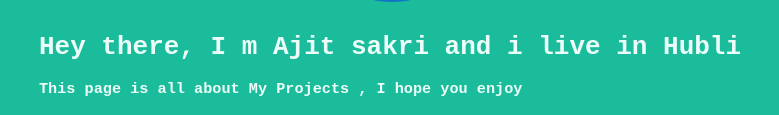
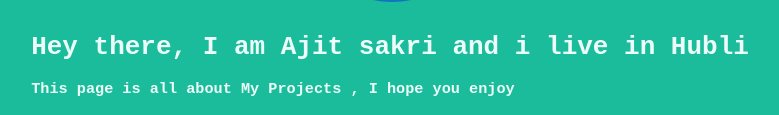
Before and after one commit to ajitpsakri/site, a plain HTML site: page index.html in a window 1280 px wide. Shown: the part 419-534 px from the top of the page, without its empty margins (250-1029 px from the left). Drawn offline with Linux system fonts and the light colour scheme.

Commit message:
adding iam

```diff
--- a/index.html
+++ b/index.html
@@ -8,7 +8,7 @@
         <header class="site-header">
             <img class= "profile-pic" src="https://pbs.twimg.com/profile_images/1171733257039171585/y3ZOtJ8W_400x400.jpg">
             <div class="site-header-content">
-             <h1>Hey there, I m Ajit sakri and i live in Hubli</h1>
+             <h1>Hey there, I am Ajit sakri and i live in Hubli</h1>
              <h3>This page is all about My Projects , I hope you enjoy</h3>
              <h4>I share my journey on my <a class="instagram" href="https://www.instagram.com/theajitpsakri/?hl=en"> instagram </a>(Also iam doing some challanges)</h4>
              </div>
```
